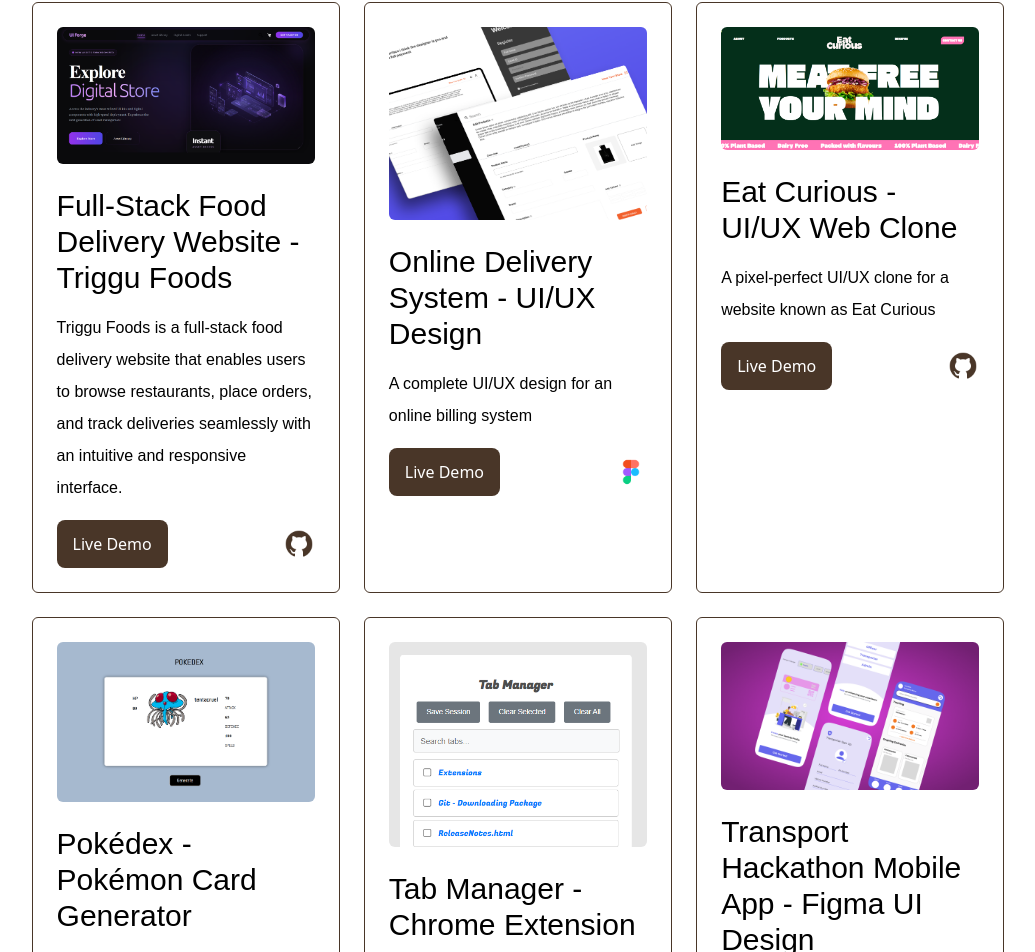
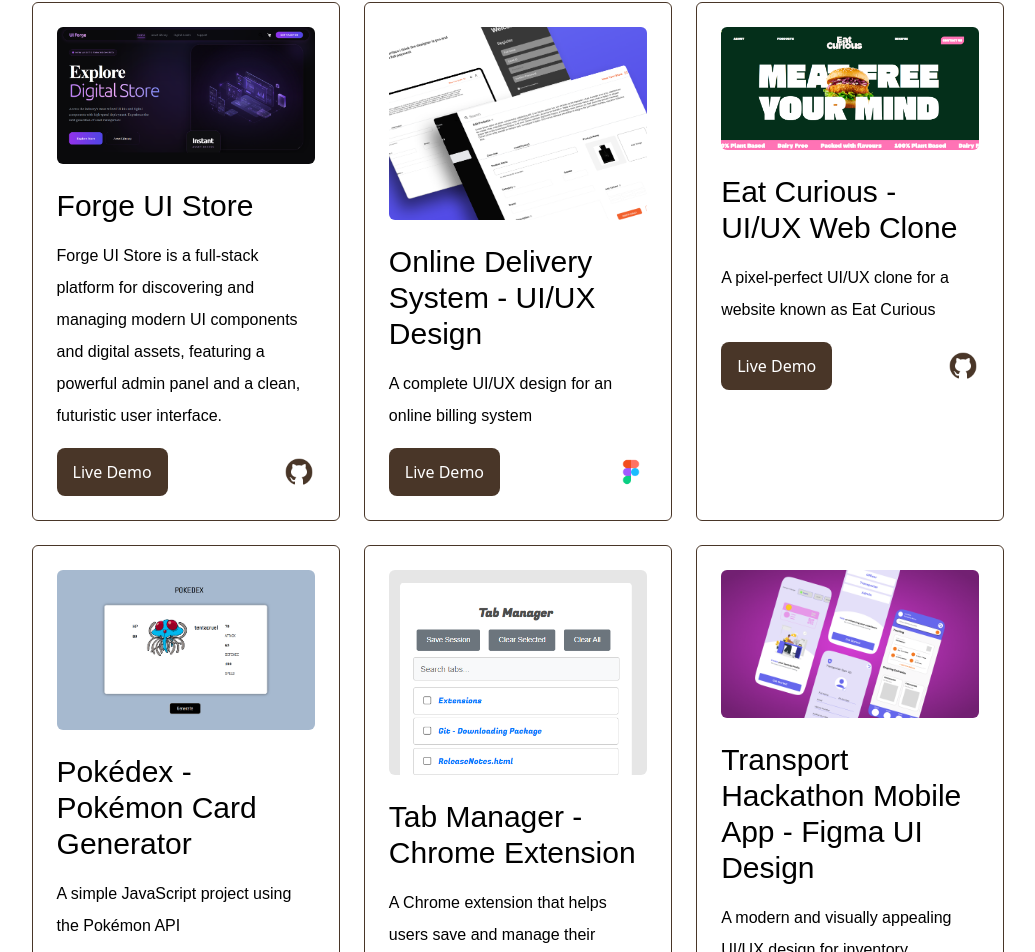
Before and after one commit to triggereddown/portfolio1, a Next.js app: page / in a window 1280 px wide. Shown: the part 2822-3774 px from the top of the page, without its empty margins (122-1157 px from the left). Built offline with nearby package versions, Linux system fonts and the light colour scheme; a web font is replaced by a local one.

Commit message:
Pushed work 1

```diff
--- a/components/Work.jsx
+++ b/components/Work.jsx
@@ -219,10 +219,10 @@
   {
     id: 2,
     image: work_1,
-    title: "Full-Stack Food Delivery Website - Triggu Foods",
-    desc: "Triggu Foods is a full-stack food delivery website that enables users to browse restaurants, place orders, and track deliveries seamlessly with an intuitive and responsive interface.",
-    demo: "https://food-manager-frontend.onrender.com/",
-    repo: "https://github.com/triggereddown/Restaurant_Manager_app",
+    title: "Forge UI Store",
+    desc: "Forge UI Store is a full-stack platform for discovering and managing modern UI components and digital assets, featuring a powerful admin panel and a clean, futuristic user interface.",
+    demo: "https://forge-ui-seven.vercel.app/",
+    repo: "https://github.com/triggereddown/UIStore",
   },
   {
     id: 3,
```
